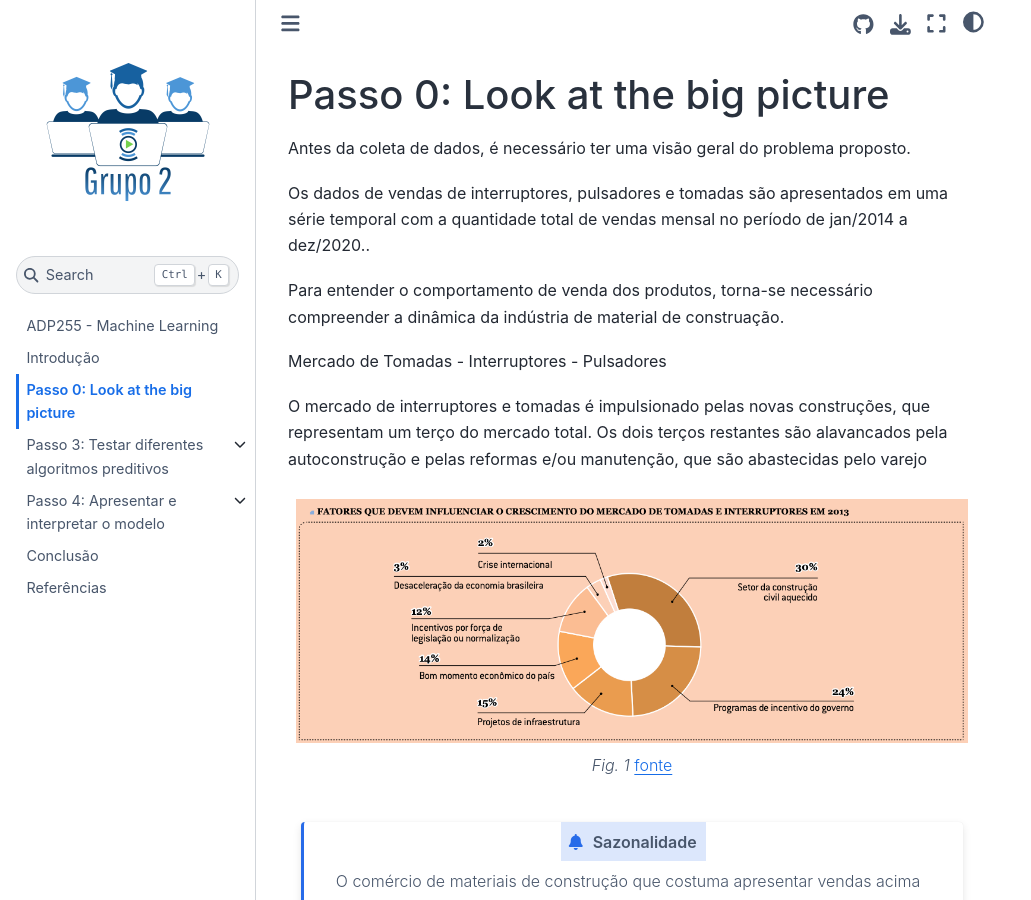
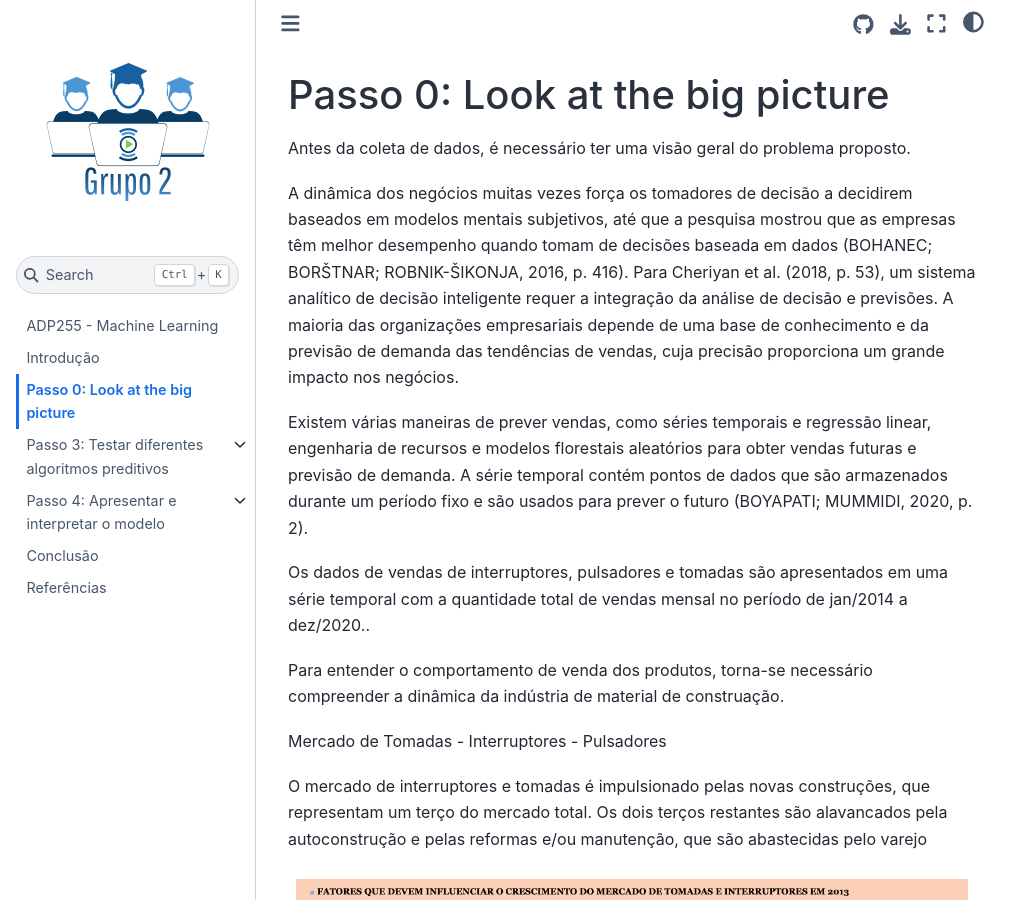
Before and after one commit to ronaldowg/adp255, a Jupyter Book: the page built from passo0.md, in a window 1280 px wide and 900 px high. Shown: the whole window, without its empty margins (0-1031 px from the left). Built offline with Jupyter Book 1.0.4 settings and Sphinx 7.4.7 and the Sphinx Book theme 1.1.4, drawn with Linux system fonts in a browser that asks for light colours; pages that are not in the unit, such as notebooks, are missing from menus; comment, search, counter and statistics services are not loaded.

Commit message:
Parágrafos da introdução
Adicionei os dois parágrafos da introdução abaixo da primeira frase do passo 0, conforme sugerido pelo Ronaldo L.

```diff
--- a/passo0.md
+++ b/passo0.md
@@ -2,6 +2,10 @@ Passo 0: Look at the big picture
 =======================
 
 Antes da coleta de dados, é necessário ter uma visão geral do problema proposto.
+
+A dinâmica dos negócios muitas vezes força os tomadores de decisão a decidirem baseados em modelos mentais subjetivos, até que a pesquisa mostrou que as empresas têm melhor desempenho quando tomam de decisões baseada em dados (BOHANEC; BORŠTNAR; ROBNIK-ŠIKONJA, 2016, p. 416). Para Cheriyan et al. (2018, p. 53), um sistema analítico de decisão inteligente requer a integração da análise de decisão e previsões. A maioria das organizações empresariais depende de uma base de conhecimento e da previsão de demanda das tendências de vendas, cuja precisão proporciona um grande impacto nos negócios.
+
+Existem várias maneiras de prever vendas, como séries temporais e regressão linear, engenharia de recursos e modelos florestais aleatórios para obter vendas futuras e previsão de demanda. A série temporal contém pontos de dados que são armazenados durante um período fixo e são usados para prever o futuro (BOYAPATI; MUMMIDI, 2020, p. 2).
 
 Os dados de vendas de interruptores, pulsadores e tomadas são apresentados em uma série temporal com a quantidade total de vendas mensal no período de jan/2014 a dez/2020..
 
```
